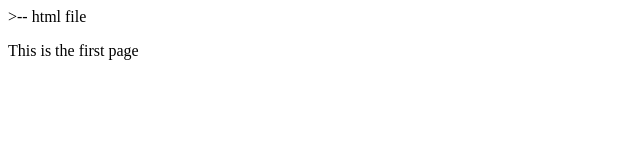
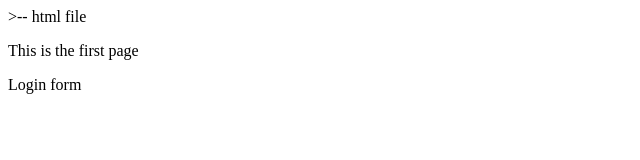
Before and after one commit to codenoobnoob/BusBuddy, a plain HTML site: page index.html in a window 1280 px wide. Shown: the full height of the page, 0-640 px from the left. Drawn offline with Linux system fonts and the light colour scheme.

Commit message:
Added new functionality

```diff
--- a/index.html
+++ b/index.html
@@ -6,4 +6,5 @@
 </head>
 <Body>
     <p>This is the first page</p>
+    <P>Login form</P>
 </Body>
```
Also changed, not shown: login.html (added, +8 -0 lines).
